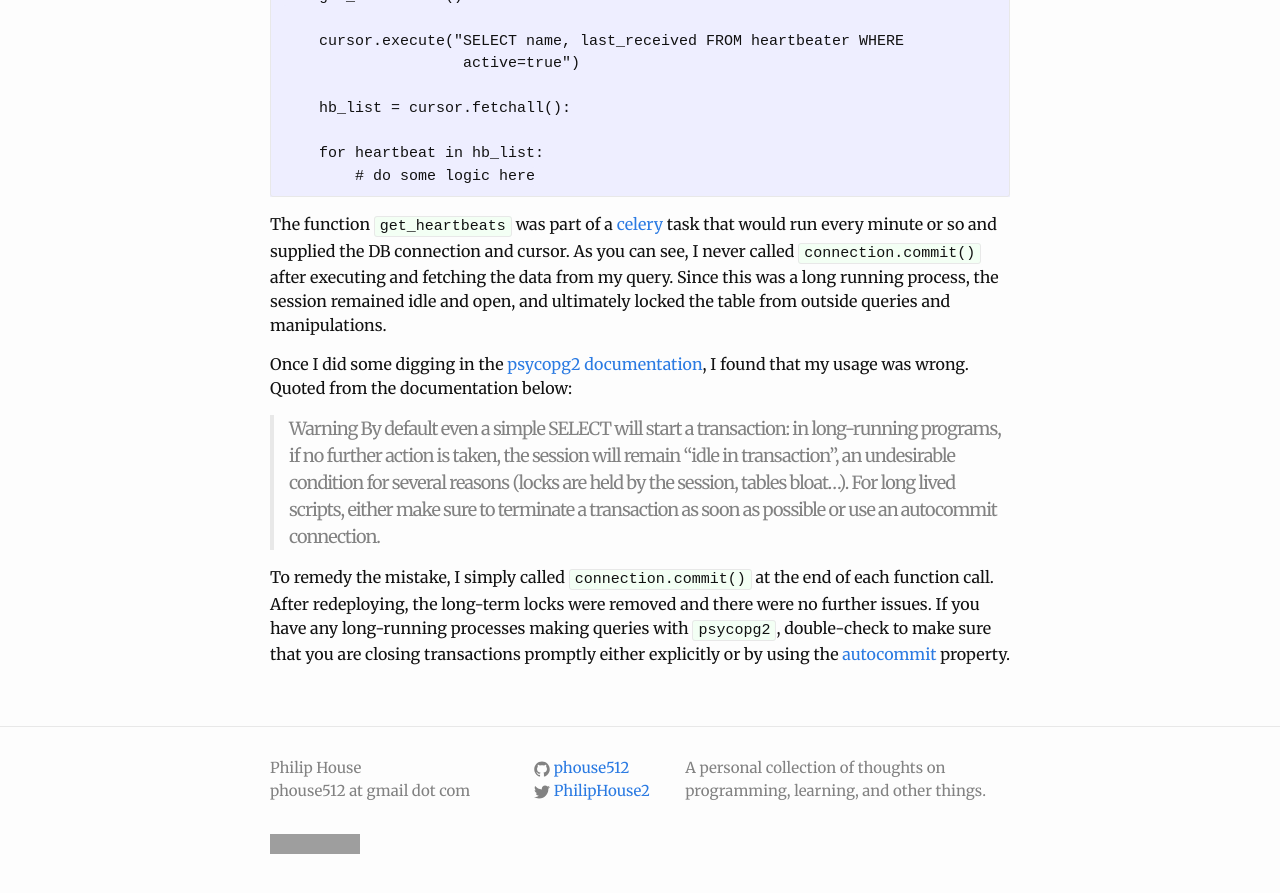
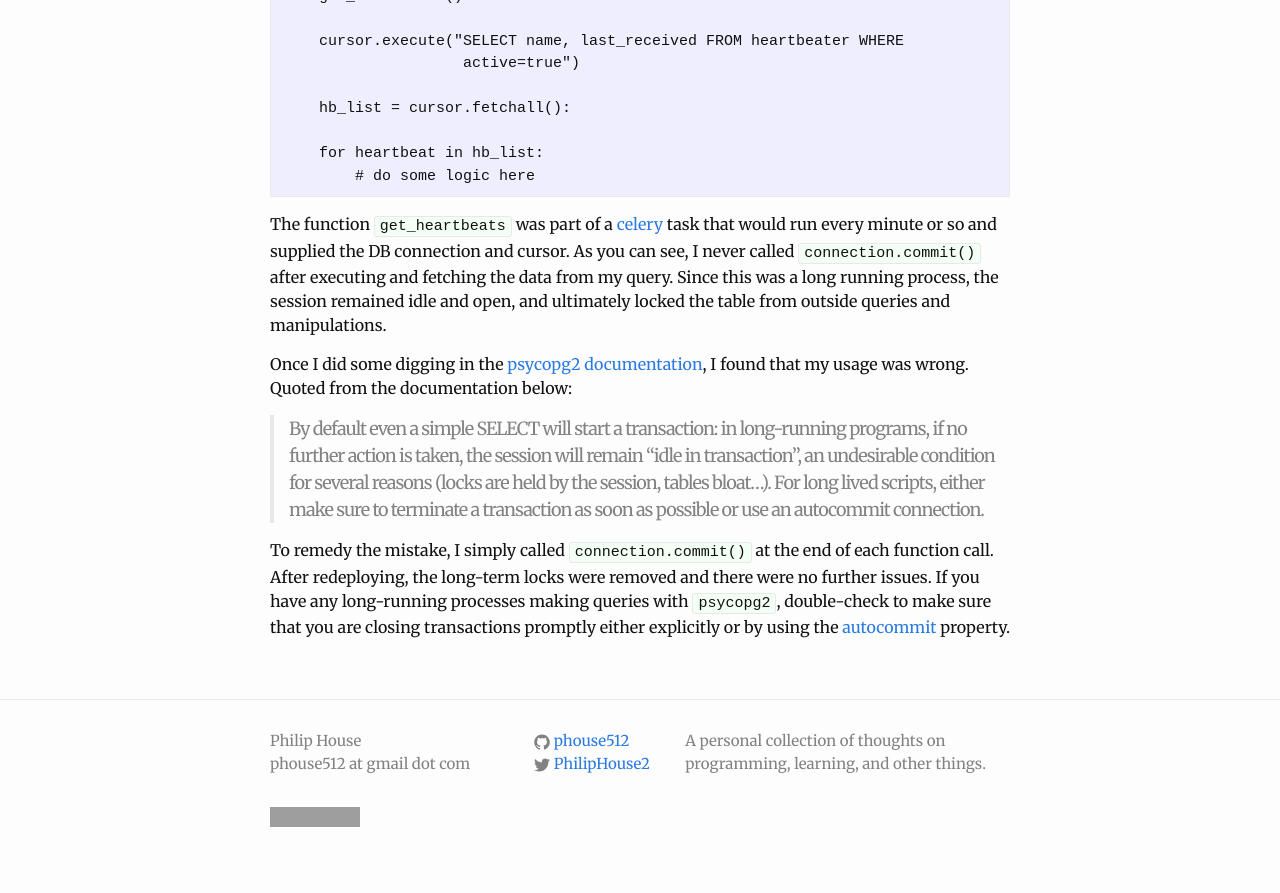
Before and after one commit to phouse512/blog, a Jekyll site: the page built from _posts/2017-02-28-avoiding-locks-with-psycopg2.markdown, in a window 1280 px wide and 900 px high, scrolled down 688 px. Shown: the top 893 px of the window. Built offline with Jekyll 4.4.1, drawn with Linux system fonts in a browser that asks for light colours; a script that is not in the unit is left out; comment, search, counter and statistics services are not loaded; grey boxes are pictures that could not be loaded.

Commit message:
saving a word

```diff
--- a/_posts/2017-02-28-avoiding-locks-with-psycopg2.markdown
+++ b/_posts/2017-02-28-avoiding-locks-with-psycopg2.markdown
@@ -51,7 +51,7 @@ and open, and ultimately locked the table from outside queries and manipulations
 Once I did some digging in the [psycopg2 documentation][psycopg2_docs], I found
 that my usage was wrong. Quoted from the documentation below:
 
-> Warning By default even a simple SELECT will start a transaction: in
+> By default even a simple SELECT will start a transaction: in
 > long-running programs, if no further action is taken, the session will remain
 > “idle in transaction”, an undesirable condition for several reasons (locks are
 > held by the session, tables bloat...). For long lived scripts, either make sure
```
